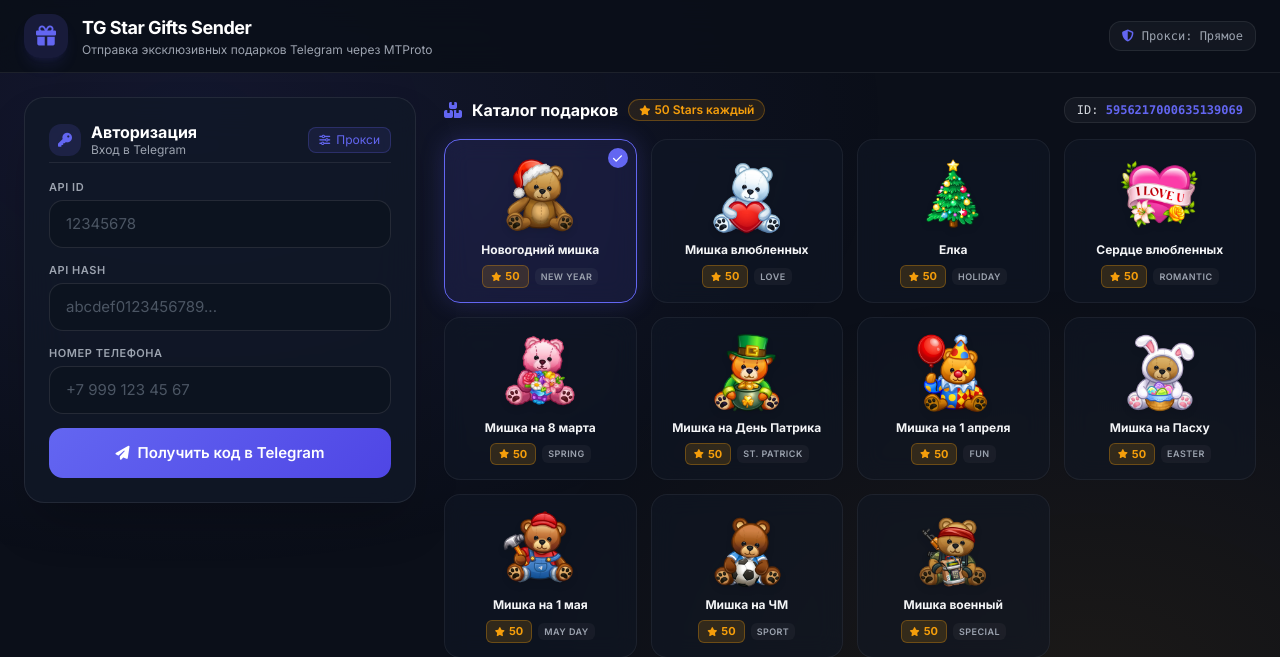
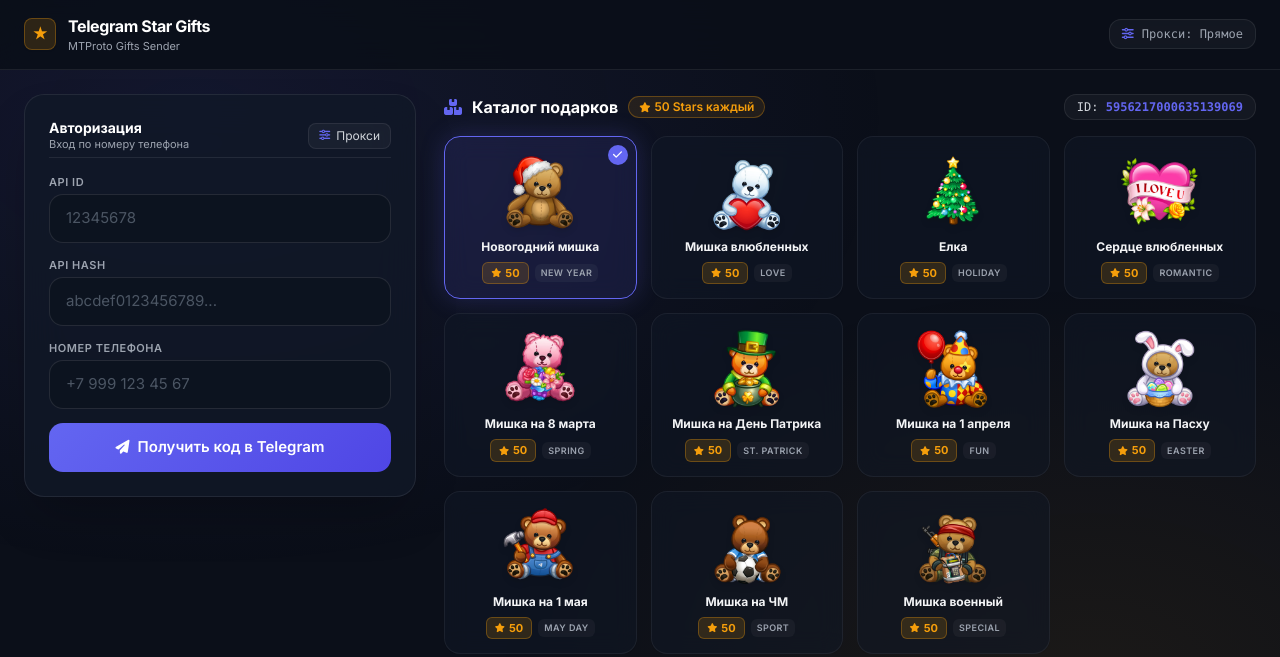
Before and after one commit to RUBS-new/tg-star-gifts, a FastAPI app: page / in a window 1280 px wide. Shown: the top 657 px of the page. Run offline with FastAPI, Linux system fonts and the light colour scheme; data that the repository does not hold is empty; some libraries are stand-ins or nearby versions.

Commit message:
refactor: simplify UI typography and remove redundant box icons

```diff
--- a/templates/index.html
+++ b/templates/index.html
@@ -103,19 +103,19 @@
 
   <header class="border-b border-surface-border sticky top-0 z-30" style="background:rgba(11,15,25,0.9);backdrop-filter:blur(16px);">
     <div class="max-w-7xl mx-auto px-4 sm:px-6 py-3.5 flex items-center justify-between gap-4">
-      <div class="flex items-center gap-3.5">
-        <div class="w-11 h-11 rounded-2xl bg-accent/15 flex items-center justify-center text-accent text-xl shadow-lg shadow-accent/10">
-          <i class="fa-solid fa-gift"></i>
+      <div class="flex items-center gap-3">
+        <div class="w-8 h-8 rounded-lg bg-gold/15 border border-gold/30 flex items-center justify-center text-gold text-sm font-bold shadow-sm">
+          ★
         </div>
         <div>
-          <h1 class="text-base sm:text-lg font-bold tracking-tight text-white leading-tight">TG Star Gifts Sender</h1>
-          <p class="text-xs text-gray-400 hidden sm:block">Отправка эксклюзивных подарков Telegram через MTProto</p>
+          <h1 class="text-sm sm:text-base font-bold tracking-tight text-white leading-tight">Telegram Star Gifts</h1>
+          <p class="text-[11px] text-gray-400 hidden sm:block">MTProto Gifts Sender</p>
         </div>
       </div>
 
       <div class="flex items-center gap-3">
         <button onclick="openProxyModal()" class="px-3 py-1.5 rounded-xl bg-surface border border-surface-border hover:border-accent/40 text-xs text-gray-200 flex items-center gap-2 transition">
-          <i class="fa-solid fa-shield-halved text-accent"></i>
+          <i class="fa-solid fa-sliders text-accent"></i>
           <span id="headerProxyBadge" class="font-mono text-xs text-gray-300">Прокси</span>
         </button>
 
@@ -138,17 +138,12 @@
 
       <div id="authCard" class="card p-6 space-y-4 shadow-2xl">
         <div class="flex items-center justify-between pb-1 border-b border-surface-border">
-          <div class="flex items-center gap-2.5">
-            <div class="w-8 h-8 rounded-xl bg-accent/15 flex items-center justify-center text-accent text-sm">
-              <i class="fa-solid fa-key"></i>
-            </div>
-            <div>
-              <h2 class="text-base font-bold text-white leading-tight">Авторизация</h2>
-              <p class="text-xs text-gray-400">Вход в Telegram</p>
-            </div>
+          <div>
+            <h2 class="text-sm font-bold text-white leading-tight">Авторизация</h2>
+            <p class="text-[11px] text-gray-400">Вход по номеру телефона</p>
           </div>
-          <button onclick="openProxyModal()" class="text-xs text-accent hover:text-accent-hover flex items-center gap-1.5 bg-accent/10 px-2.5 py-1 rounded-lg border border-accent/25 transition">
-            <i class="fa-solid fa-sliders text-[11px]"></i> Прокси
+          <button onclick="openProxyModal()" class="text-xs text-gray-300 hover:text-white flex items-center gap-1.5 bg-surface px-2.5 py-1 rounded-lg border border-surface-border transition">
+            <i class="fa-solid fa-sliders text-[11px] text-accent"></i> Прокси
           </button>
         </div>
 
@@ -190,14 +185,9 @@
 
       <div id="sendCard" class="hidden card p-6 space-y-4 shadow-2xl">
         <div class="flex items-center justify-between pb-1 border-b border-surface-border">
-          <div class="flex items-center gap-2.5">
-            <div class="w-8 h-8 rounded-xl bg-gold/15 flex items-center justify-center text-gold text-sm">
-              <i class="fa-solid fa-paper-plane"></i>
-            </div>
-            <div>
-              <h2 class="text-base font-bold text-white leading-tight">Отправить подарок</h2>
-              <p class="text-xs text-gray-400">С баланса Stars</p>
-            </div>
+          <div>
+            <h2 class="text-sm font-bold text-white leading-tight">Отправка подарка</h2>
+            <p class="text-[11px] text-gray-400">С баланса Telegram Stars</p>
           </div>
           <span class="text-xs bg-emerald-500/15 text-emerald-300 border border-emerald-500/30 px-2.5 py-1 rounded-full font-semibold flex items-center gap-1.5">
             <i class="fa-solid fa-circle-check text-[10px]"></i> Готово
@@ -302,14 +292,9 @@
   <div id="confirmModal" class="hidden fixed inset-0 z-50 flex items-center justify-center p-4 bg-black/80 backdrop-blur-md">
     <div class="card max-w-md w-full p-6 space-y-4 border border-gold/30 shadow-2xl relative animate-in fade-in zoom-in duration-200">
       <div class="flex items-center justify-between border-b border-surface-border pb-3">
-        <div class="flex items-center gap-2.5">
-          <div class="w-9 h-9 rounded-xl bg-gold/20 text-gold flex items-center justify-center text-base">
-            <i class="fa-solid fa-shield-cat"></i>
-          </div>
-          <div>
-            <h3 class="text-sm font-bold text-white">Подтверждение отправки</h3>
-            <p class="text-xs text-gray-400">Защита от случайного списания</p>
-          </div>
+        <div>
+          <h3 class="text-sm font-bold text-white">Подтверждение отправки</h3>
+          <p class="text-[11px] text-gray-400">Проверьте детали перед списанием</p>
         </div>
         <button onclick="closeConfirmModal()" class="text-gray-400 hover:text-white text-lg">
           <i class="fa-solid fa-xmark"></i>
@@ -365,14 +350,9 @@
   <div id="proxyModal" class="hidden fixed inset-0 z-50 flex items-center justify-center p-4 bg-black/80 backdrop-blur-md">
     <div class="card max-w-md w-full p-6 space-y-4 border border-surface-border shadow-2xl relative">
       <div class="flex items-center justify-between border-b border-surface-border pb-3">
-        <div class="flex items-center gap-2.5">
-          <div class="w-9 h-9 rounded-xl bg-accent/20 text-accent flex items-center justify-center text-base">
-            <i class="fa-solid fa-shield-halved"></i>
-          </div>
-          <div>
-            <h3 class="text-sm font-bold text-white">Настройка Прокси</h3>
-            <p class="text-xs text-gray-400">Обход блокировок Telegram DC</p>
-          </div>
+        <div>
+          <h3 class="text-sm font-bold text-white">Настройка Прокси</h3>
+          <p class="text-[11px] text-gray-400">SOCKS5 / HTTPS подключение к Telegram</p>
         </div>
         <button onclick="closeProxyModal()" class="text-gray-400 hover:text-white text-lg">
           <i class="fa-solid fa-xmark"></i>
```
